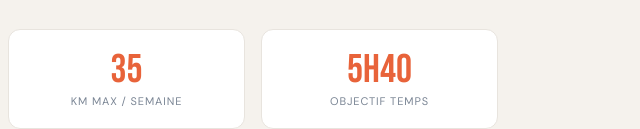
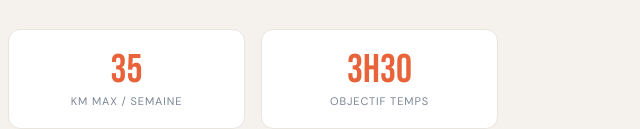
Before and after one commit to jdepim/trail_du_belier_27, a plain HTML site: page index.html in a window 1280 px wide. Shown: the part 706-835 px from the top of the page, 640-1280 px from the left. Drawn offline with Linux system fonts and the light colour scheme.

Commit message:
Update index.html

```diff
--- a/index.html
+++ b/index.html
@@ -472,7 +472,7 @@ body {
     <div class="kpi-card"><div class="kpi-val">18</div><div class="kpi-label">Semaines de prep</div></div>
     <div class="kpi-card"><div class="kpi-val">3</div><div class="kpi-label">Séances / sem</div></div>
     <div class="kpi-card"><div class="kpi-val">35</div><div class="kpi-label">Km max / semaine</div></div>
-    <div class="kpi-card"><div class="kpi-val">5h40</div><div class="kpi-label">Objectif temps</div></div>
+    <div class="kpi-card"><div class="kpi-val">3h30</div><div class="kpi-label">Objectif temps</div></div>
   </div>
 
   <div class="chart-wrap">
```
